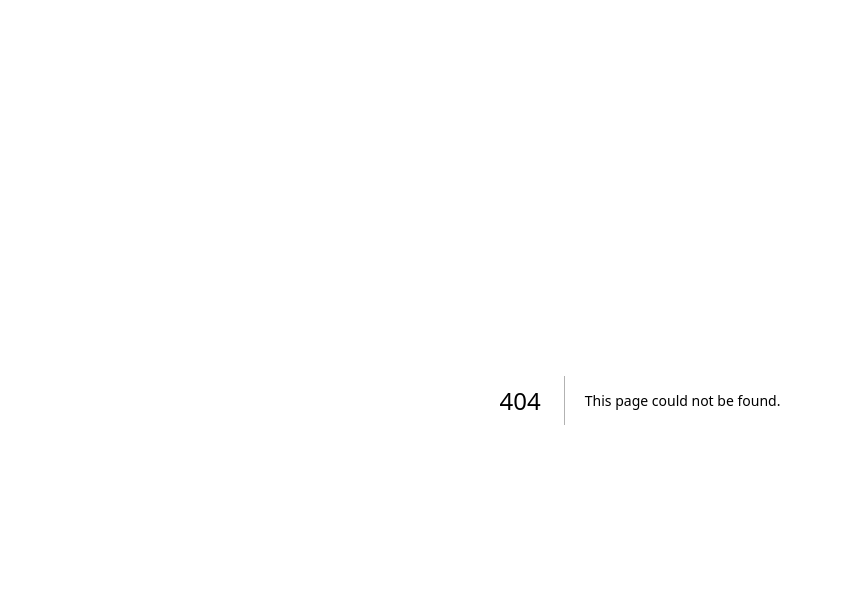
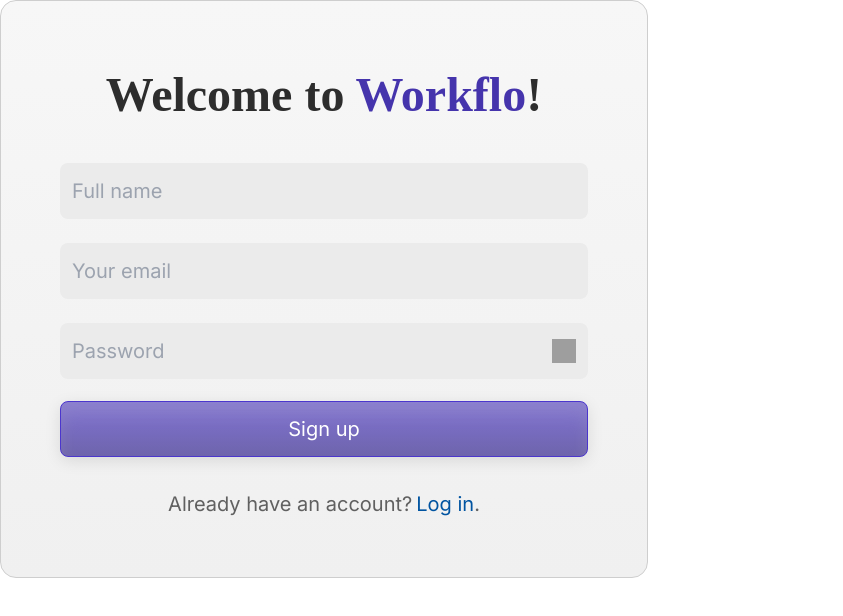
Before and after one commit to shwetaa94/task-manager, a Next.js app in the folder client/: page /register in a window 1280 px wide. Before the commit this address had no page. Shown: the top 616 px of the page, without its empty margins (0-843 px from the left). Built offline with nearby package versions, Linux system fonts and the light colour scheme; grey boxes are pictures that could not be loaded.

Commit message:
register page added

```diff
--- a/client/src/app/login/page.tsx
+++ b/client/src/app/login/page.tsx
@@ -1,4 +1,4 @@
-import Login from '@/components/Login'
+import Login from '@/components/auth/Login'
 import React from 'react'
 
 const LoginPage = () => {
--- /dev/null
+++ b/client/src/app/register/page.tsx
@@ -0,0 +1,12 @@
+import Register from '@/components/auth/Register'
+import React from 'react'
+
+const RegisterPage = () => {
+  return (
+    <div>
+        <Register/>
+    </div>
+  )
+}
+
+export default RegisterPage
--- /dev/null
+++ b/client/src/components/auth/Register.tsx
@@ -0,0 +1,63 @@
+import type { NextPage } from "next";
+
+export type RegisterType = {
+  className?: string;
+};
+
+const Register: NextPage<RegisterType> = ({ className = "" }) => {
+  return (
+    <div
+      className={`w-[648px] rounded-2xl [background:linear-gradient(180deg,_#f7f7f7,_#f0f0f0)] box-border flex flex-col items-center justify-start py-[58px] px-[59px] gap-[32px] max-w-full text-center text-29xl text-darkslategray font-barlow border-[1px] border-solid border-lightgray mq675:gap-[16px] mq675:py-[38px] mq675:px-[29px] mq675:box-border ${className}`}
+    >
+      <h1 className="m-0 self-stretch relative text-inherit font-semibold font-inherit mq450:text-10xl mq750:text-19xl">
+        <span>{`Welcome to `}</span>
+        <span className="text-slateblue">Workflo</span>
+        <span>!</span>
+      </h1>
+      <div className="self-stretch flex flex-col items-center justify-start mq675:gap-[21px]">
+        <form className="m-0 self-stretch flex flex-col items-start justify-start gap-[22px]">
+          <div className="self-stretch flex flex-col items-start justify-start gap-[24px]">
+            <input
+              className="w-full [border:none] [outline:none] bg-whitesmoke self-stretch h-14 rounded-lg flex flex-row items-center justify-start py-4 px-3 box-border font-inter text-xl text-darkgray min-w-[250px] cursor-pointer"
+              placeholder="Full name"
+              type="text"
+            />
+            <input
+              className="w-full [border:none] [outline:none] bg-whitesmoke self-stretch h-14 rounded-lg flex flex-row items-center justify-start py-4 px-3 box-border font-inter text-xl text-darkgray min-w-[250px]"
+              placeholder="Your email"
+              type="text"
+            />
+            <div className="self-stretch rounded-lg bg-whitesmoke flex flex-row items-center justify-between py-4 px-3 gap-[20px]">
+              <input
+                className="w-[93px] [border:none] [outline:none] font-inter text-xl bg-[transparent] h-6 relative text-darkgray text-left inline-block p-0 mq450:text-base"
+                placeholder="Password"
+                type="text"
+              />
+              <img
+                className="h-6 w-6 relative overflow-hidden shrink-0 min-h-[24px]"
+                alt=""
+                src="/input-container.svg"
+              />
+            </div>
+          </div>
+          <button className="cursor-pointer py-3 px-5 bg-[transparent] self-stretch shadow-[0px_12px_16px_rgba(186,_186,_186,_0.2)_inset,_0px_4px_16px_rgba(0,_0,_0,_0.1)] rounded-lg [background:linear-gradient(rgba(255,_255,_255,_0.3),_rgba(255,_255,_255,_0.3)),_linear-gradient(180deg,_#4c38c2,_#2f2188)] flex flex-row items-center justify-center border-[1px] border-solid border-blueviolet hover:bg-gainsboro hover:box-border hover:border-[1px] hover:border-solid hover:border-mediumslateblue">
+            <div className="relative text-xl font-inter text-white text-left inline-block min-w-[71px] whitespace-nowrap mq450:text-base">
+              Sign up
+            </div>
+          </button>
+        </form>
+      </div>
+      <div className="flex flex-row items-start justify-center gap-[4px] text-xl text-dimgray font-inter mq450:flex-wrap">
+        <div className="relative mq450:text-base">Already have an account?</div>
+        <div
+          className="relative inline-block min-w-[63px] whitespace-nowrap cursor-pointer text-darkslateblue mq450:text-base"
+        >
+          <span>Log in</span>
+          <span className="text-dimgray">.</span>
+        </div>
+      </div>
+    </div>
+  );
+};
+
+export default Register;
```
Also changed, not shown: client/src/components/auth/Login.tsx (renamed from client/src/components/Login.tsx).
